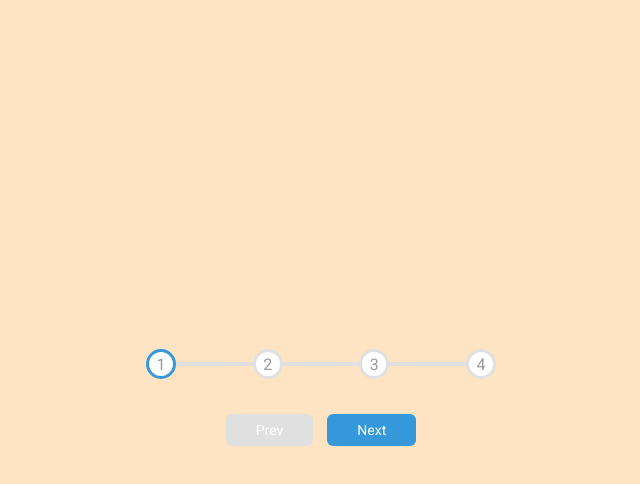
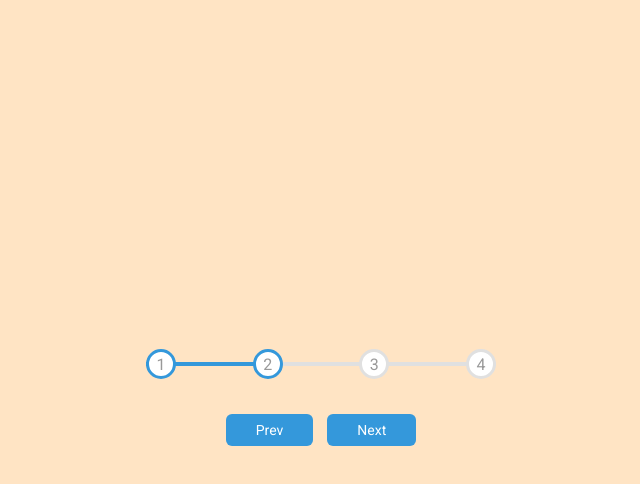
Before and after one commit to osmaniacattack/Progress-Steps, a plain HTML site: page index.html in a window 1280 px wide. Both pictures are taken after a click on the button "Next". Shown: the whole page, without its empty margins (319-959 px from the left). Drawn offline with Linux system fonts and the light colour scheme.

Commit message:
Implement Update logic for Steps
- added event listeners for buttons

```diff
--- a/script.js
+++ b/script.js
@@ -0,0 +1,44 @@
+const progress = document.getElementById("progress");
+const prev = document.getElementById("prev");
+const next = document.getElementById("next");
+const circles = document.querySelectorAll(".circle");
+
+let currentActive = 1;
+
+next.addEventListener("click", () => {
+  currentActive++;
+  if (currentActive > circles.length) {
+    currentActive = circles.length;
+  }
+  update();
+});
+
+prev.addEventListener("click", () => {
+  currentActive--;
+  if (currentActive < 1) {
+    currentActive = 1;
+  }
+  update();
+});
+
+function update() {
+    circles.forEach((circle, idx) => {
+        if(idx < currentActive) {
+            circle.classList.add('active');
+        } else {
+            circle.classList.remove('active');
+        }
+    });
+
+    const actives = document.querySelectorAll('.active');
+    progress.style.width = ((actives.length -1) / (circles.length - 1)) * 100 + '%';
+
+    if(currentActive === 1){
+        prev.disabled = true;
+    } else if (currentActive === circles.length) {
+        next.disabled = true;
+    } else {
+        prev.disabled = false;
+        next.disabled = false;
+    }
+}
--- a/style.css
+++ b/style.css
@@ -1,4 +1,4 @@
-@import url('https://fonts.googleapis.com/css2?family=Roboto:wght@400;700&display=swap');
+@import url("https://fonts.googleapis.com/css2?family=Roboto:wght@400;700&display=swap");
 
 :root {
   --line-border-fill: #3498db;
@@ -11,7 +11,7 @@
 
 body {
   background-color: bisque;
-    font-family: 'Roboto', sans-serif;
+  font-family: "Roboto", sans-serif;
   display: flex;
   align-items: center;
   justify-content: center;
@@ -34,7 +34,7 @@ body {
 }
 
 .progress-container::before {
-    content: '';
+  content: "";
   background-color: var(--line-border-empty);
   position: absolute;
   top: 50%;
@@ -54,7 +54,7 @@ body {
   height: 4px;
   width: 0%;
   z-index: -1;
-    transition: .4s ease;
+  transition: 0.4s ease;
 }
 
 .circle {
@@ -67,7 +67,7 @@ body {
   align-items: center;
   justify-content: center;
   border: 3px solid var(--line-border-empty);
-    transition: .4s ease;
+  transition: 0.4s ease;
 }
 
 .circle.active {
@@ -87,7 +87,7 @@ body {
 }
 
 .btn:active {
-    transform: scale(.98);
+  transform: scale(0.98);
 }
 
 .btn:focus {
```
Lines whose indentation alone changed are shown as unchanged.
